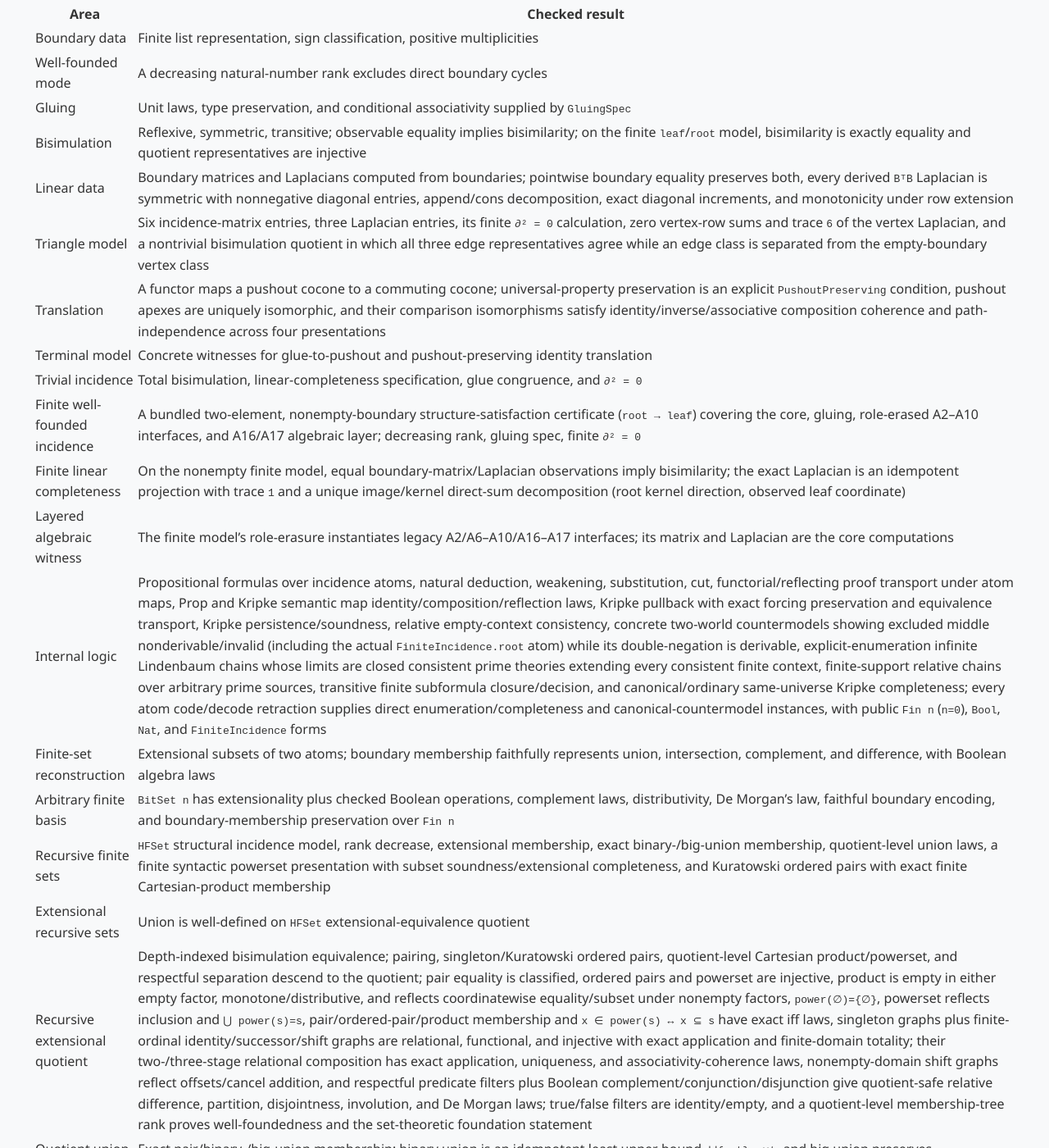
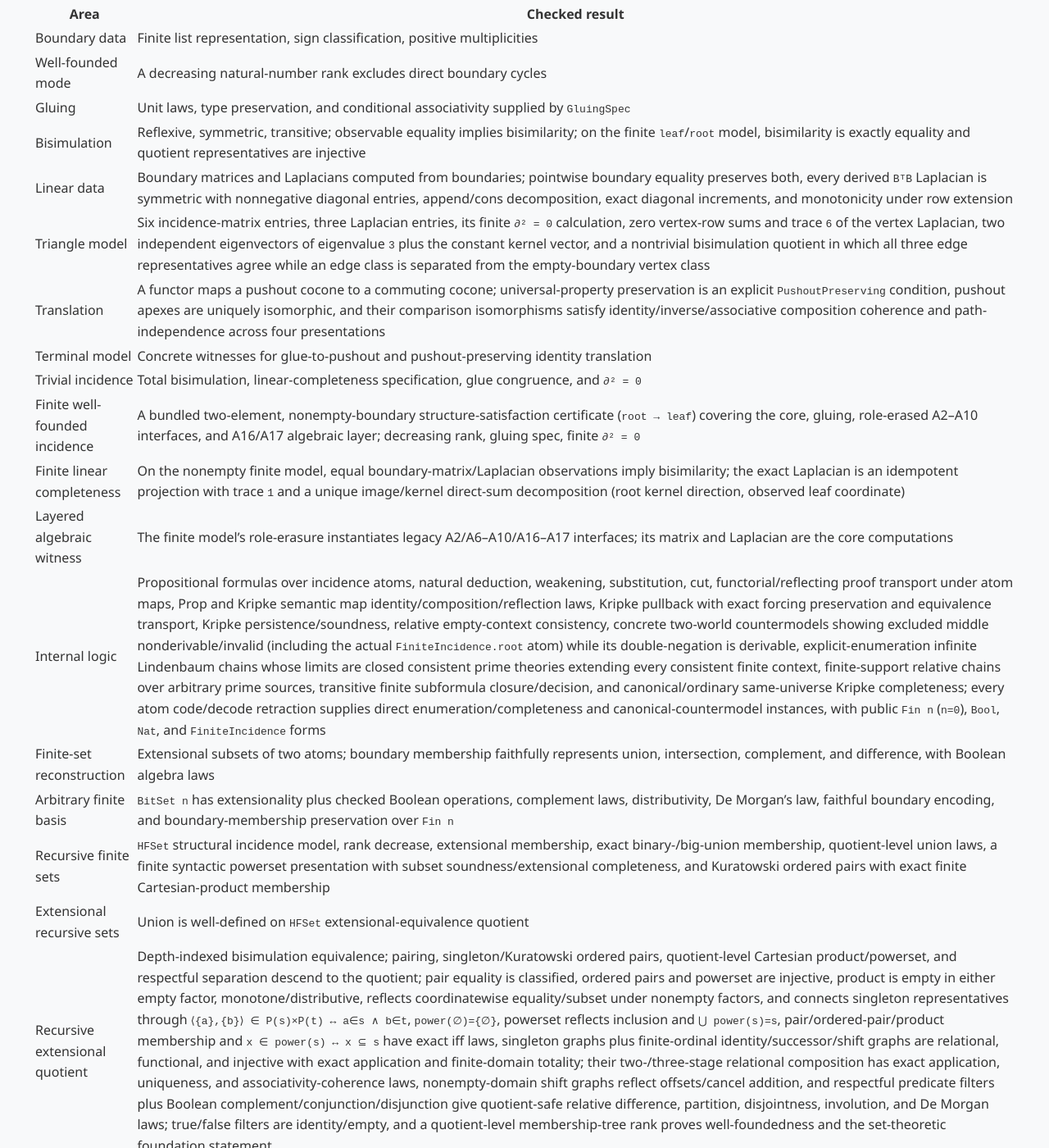
Before and after one commit to com-junkawasaki/inc, a Jekyll site: the page built from docs/verification.md, in a window 1280 px wide and 1400 px high, scrolled down 519 px. Shown: the whole window at 82% size. Built offline with Jekyll 4.4.1, drawn with Linux system fonts in a browser that asks for light colours.

Commit message:
feat(inc): add triangle spectrum and product powerset bridge

```diff
--- a/docs/verification.md
+++ b/docs/verification.md
@@ -19,7 +19,7 @@ the triangle example.
 | Gluing | Unit laws, type preservation, and conditional associativity supplied by `GluingSpec` |
 | Bisimulation | Reflexive, symmetric, transitive; observable equality implies bisimilarity; on the finite `leaf`/`root` model, bisimilarity is exactly equality and quotient representatives are injective |
 | Linear data | Boundary matrices and Laplacians computed from boundaries; pointwise boundary equality preserves both, every derived `BᵀB` Laplacian is symmetric with nonnegative diagonal entries, append/cons decomposition, exact diagonal increments, and monotonicity under row extension |
-| Triangle model | Six incidence-matrix entries, three Laplacian entries, its finite `∂² = 0` calculation, zero vertex-row sums and trace `6` of the vertex Laplacian, and a nontrivial bisimulation quotient in which all three edge representatives agree while an edge class is separated from the empty-boundary vertex class |
+| Triangle model | Six incidence-matrix entries, three Laplacian entries, its finite `∂² = 0` calculation, zero vertex-row sums and trace `6` of the vertex Laplacian, two independent eigenvectors of eigenvalue `3` plus the constant kernel vector, and a nontrivial bisimulation quotient in which all three edge representatives agree while an edge class is separated from the empty-boundary vertex class |
 | Translation | A functor maps a pushout cocone to a commuting cocone; universal-property preservation is an explicit `PushoutPreserving` condition, pushout apexes are uniquely isomorphic, and their comparison isomorphisms satisfy identity/inverse/associative composition coherence and path-independence across four presentations |
 | Terminal model | Concrete witnesses for glue-to-pushout and pushout-preserving identity translation |
 | Trivial incidence | Total bisimulation, linear-completeness specification, glue congruence, and `∂² = 0` |
@@ -31,7 +31,7 @@ the triangle example.
 | Arbitrary finite basis | `BitSet n` has extensionality plus checked Boolean operations, complement laws, distributivity, De Morgan's law, faithful boundary encoding, and boundary-membership preservation over `Fin n` |
 | Recursive finite sets | `HFSet` structural incidence model, rank decrease, extensional membership, exact binary-/big-union membership, quotient-level union laws, a finite syntactic powerset presentation with subset soundness/extensional completeness, and Kuratowski ordered pairs with exact finite Cartesian-product membership |
 | Extensional recursive sets | Union is well-defined on `HFSet` extensional-equivalence quotient |
-| Recursive extensional quotient | Depth-indexed bisimulation equivalence; pairing, singleton/Kuratowski ordered pairs, quotient-level Cartesian product/powerset, and respectful separation descend to the quotient; pair equality is classified, ordered pairs and powerset are injective, product is empty in either empty factor, monotone/distributive, and reflects coordinatewise equality/subset under nonempty factors, `power(∅)={∅}`, powerset reflects inclusion and `⋃ power(s)=s`, pair/ordered-pair/product membership and `x ∈ power(s) ↔ x ⊆ s` have exact iff laws, singleton graphs plus finite-ordinal identity/successor/shift graphs are relational, functional, and injective with exact application and finite-domain totality; their two-/three-stage relational composition has exact application, uniqueness, and associativity-coherence laws, nonempty-domain shift graphs reflect offsets/cancel addition, and respectful predicate filters plus Boolean complement/conjunction/disjunction give quotient-safe relative difference, partition, disjointness, involution, and De Morgan laws; true/false filters are identity/empty, and a quotient-level membership-tree rank proves well-foundedness and the set-theoretic foundation statement |
+| Recursive extensional quotient | Depth-indexed bisimulation equivalence; pairing, singleton/Kuratowski ordered pairs, quotient-level Cartesian product/powerset, and respectful separation descend to the quotient; pair equality is classified, ordered pairs and powerset are injective, product is empty in either empty factor, monotone/distributive, reflects coordinatewise equality/subset under nonempty factors, and connects singleton representatives through `⟨{a},{b}⟩ ∈ P(s)×P(t) ↔ a∈s ∧ b∈t`, `power(∅)={∅}`, powerset reflects inclusion and `⋃ power(s)=s`, pair/ordered-pair/product membership and `x ∈ power(s) ↔ x ⊆ s` have exact iff laws, singleton graphs plus finite-ordinal identity/successor/shift graphs are relational, functional, and injective with exact application and finite-domain totality; their two-/three-stage relational composition has exact application, uniqueness, and associativity-coherence laws, nonempty-domain shift graphs reflect offsets/cancel addition, and respectful predicate filters plus Boolean complement/conjunction/disjunction give quotient-safe relative difference, partition, disjointness, involution, and De Morgan laws; true/false filters are identity/empty, and a quotient-level membership-tree rank proves well-foundedness and the set-theoretic foundation statement |
 | Quotient union algebra | Exact pair/binary-/big-union membership; binary union is an idempotent least upper bound, `⋃{s,t}=s∪t`, and big union preserves empty/distributes over binary union |
 | Finite set-fragment model | A bundled HF recursive-quotient witness for empty, exact pairing, exact Cartesian product, respectful separation, exact big union, extensionality, and foundation |
 | Natural-number reconstruction | Injective von Neumann naturals in the recursive quotient, with rank `n`, exact membership `m ∈ n ↔ m < n`, internal inclusion/proper inclusion exactly `m ≤ n`/`m < n`, equality/trichotomy, successor `n + 1 = n ∪ {n}`, `⋃(n+1)=n`, and binary union `max(m,n)` with associative/commutative/idempotent laws |
```
Also changed, not shown: README.md, 2 other files.
